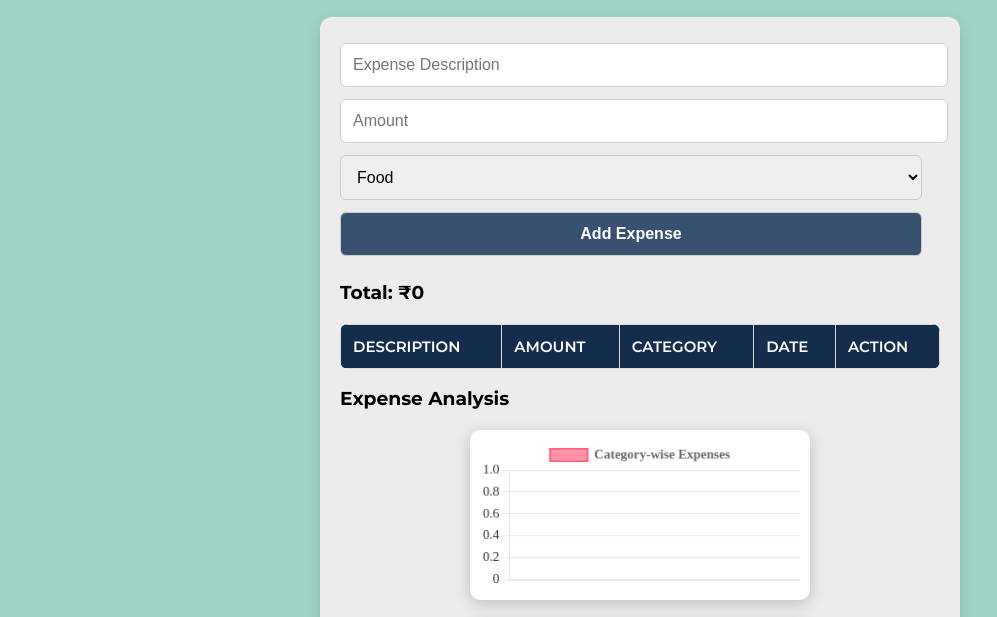
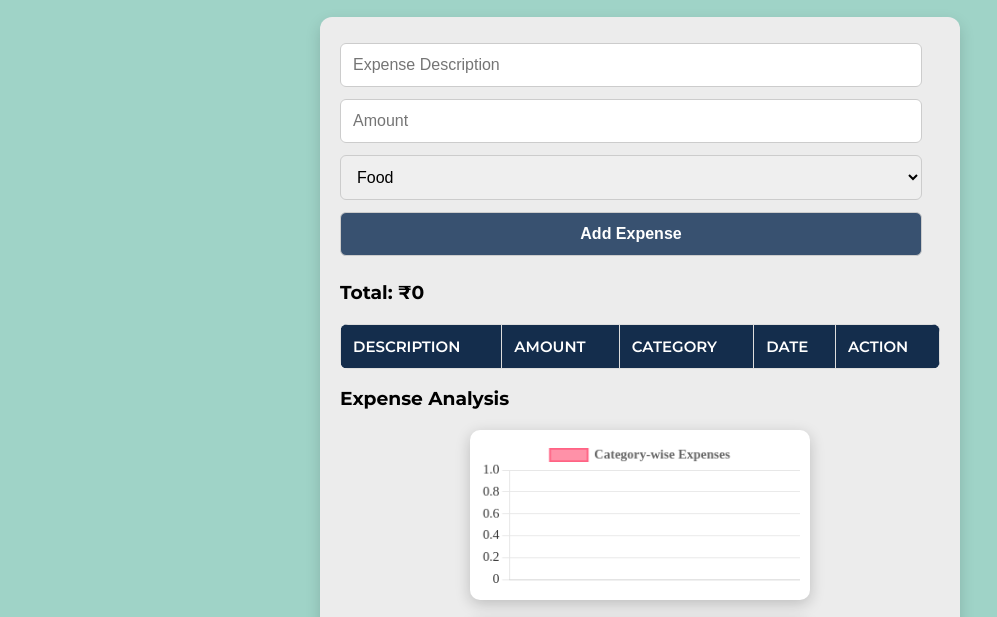
Before and after one commit to avaniiyadav/XpensoGraph-, a plain HTML site: page index.html in a window 1280 px wide. Shown: the part 104-721 px from the top of the page, without its empty margins (0-997 px from the left). Drawn offline with nearby package versions, Linux system fonts and the light colour scheme.

Commit message:
Updated input field styling for better alignment

```diff
--- a/style.css
+++ b/style.css
@@ -15,7 +15,9 @@ body {
     padding: 20px;
     border-radius: 12px;
     box-shadow: 0px 6px 15px rgba(0, 0, 0, 0.15);
+    overflow-x: auto; /* Allow horizontal scrolling */
 }
+
 
 /* Styling for the main heading */
 h2 {
@@ -40,7 +42,9 @@ input, select, button {
     border-radius: 6px;
     font-size: 16px;
     font-family: 'Poppins', sans-serif;
+    box-sizing: border-box; /* Prevents extra width issues */
 }
+
 
 /* Styling for the add expense button */
 button {
```
